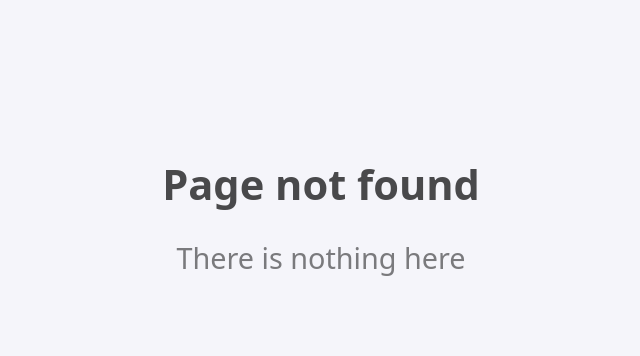
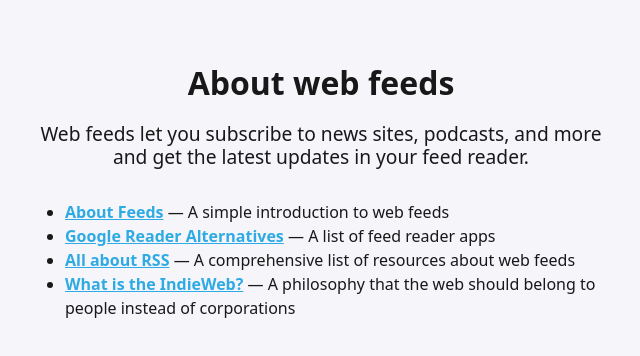
Before and after one commit to lostatc/indiefeed.link, a React (Create React App) app: page /info in a window 1280 px wide. Before the commit this address had no page. Shown: the top 356 px of the page, without its empty margins (319-959 px from the left). Built offline with nearby package versions, Linux system fonts and the light colour scheme.

Commit message:
Add page with resources about web feeds

```diff
--- a/src/App.tsx
+++ b/src/App.tsx
@@ -3,6 +3,7 @@
 import "./App.css";
 import { RouteErrorPage } from "./components/ErrorPage";
 import { HomePage } from "./components/HomePage";
+import { InfoPage } from "./components/InfoPage";
 import { SyndicationFeed } from "./components/SyndicationFeed";
 
 const setColorScheme = (isDark: boolean) => {
@@ -28,6 +29,11 @@
       element: <SyndicationFeed />,
       errorElement: <RouteErrorPage />,
     },
+    {
+      path: "/info/",
+      element: <InfoPage />,
+      errorElement: <RouteErrorPage />,
+    },
   ]);
 
   return (
--- a/src/components/Feed.css
+++ b/src/components/Feed.css
@@ -14,7 +14,7 @@
   color: var(--color-text-primary-dark);
 }
 
-.feed-url-block {
+.feed-details {
   text-align: center;
   margin-top: 2rem;
   display: flex;
@@ -22,11 +22,11 @@
   gap: var(--gap-small);
 }
 
-[data-scheme="light"] .feed-url-block {
+[data-scheme="light"] .feed-detail {
   color: var(--color-text-secondary);
 }
 
-[data-scheme="dark"] .feed-url-block {
+[data-scheme="dark"] .feed-details {
   color: var(--color-text-secondary-dark);
 }
 
--- a/src/components/Feed.tsx
+++ b/src/components/Feed.tsx
@@ -1,8 +1,9 @@
 import { FeedArticleData } from "./FeedArticle";
 import "./Feed.css";
 import { ReactElement, useCallback, useEffect, useRef, useState } from "react";
-import { BsClipboard, BsClipboardCheck } from "react-icons/bs";
+import { BsClipboard, BsClipboardCheck, BsInfoCircle } from "react-icons/bs";
 import { Tooltip } from "bootstrap";
+import { FeedInfoLink } from "./FeedInfoLink";
 
 export const Feed = ({
   title,
@@ -57,7 +58,7 @@
     <>
       <h1 className="feed-name">{title}</h1>
       {url && (
-        <section className="feed-url-block">
+        <section className="feed-details">
           <div>Copy this URL into your feed reader</div>
           <div className="feed-url">
             {url}
@@ -77,6 +78,7 @@
               </span>
             </button>
           </div>
+          <FeedInfoLink />
         </section>
       )}
       <section className="feed">{children}</section>
--- a/src/components/FeedArticle.css
+++ b/src/components/FeedArticle.css
@@ -1,5 +1,5 @@
 .FeedArticle {
-  max-width: 60rem;
+  max-width: var(--page-width-normal);
   width: 100%;
 }
 
@@ -48,7 +48,7 @@
 .article-title {
   margin: 0;
   font-weight: var(--font-weight-bold);
-  font-size: var(--font-size-title);
+  font-size: var(--font-size-article-title);
 }
 
 [data-scheme="light"] .article-title {
--- /dev/null
+++ b/src/components/FeedInfoLink.css
@@ -0,0 +1,15 @@
+.info-link {
+  display: flex;
+  gap: var(--gap-small);
+  justify-content: center;
+  align-items: center;
+  font-size: var(--font-size-regular);
+}
+
+[data-scheme="light"] .info-link {
+  color: var(--color-text-primary);
+}
+
+[data-scheme="dark"] .info-link {
+  color: var(--color-text-primary-dark);
+}
--- /dev/null
+++ b/src/components/FeedInfoLink.tsx
@@ -0,0 +1,11 @@
+import { BsInfoCircle } from "react-icons/bs";
+import "./FeedInfoLink.css";
+
+export const FeedInfoLink = () => {
+  return (
+    <div className="info-link">
+      <BsInfoCircle title="Info" />
+      <a href="/info/">Learn more about web feeds</a>
+    </div>
+  );
+};
--- a/src/components/HomePage.css
+++ b/src/components/HomePage.css
@@ -11,13 +11,13 @@
 }
 
 .title {
-  font-size: 2rem;
+  font-size: var(--font-size-page-title);
   font-weight: var(--font-weight-black);
   margin-bottom: 1.2rem;
 }
 
 .body {
-  font-size: 1.2rem;
+  font-size: var(--font-size-subtitle);
   font-weight: var(--font-weight-light);
 }
 
@@ -26,6 +26,6 @@
 }
 
 .input {
-  max-width: 38rem;
+  max-width: var(--page-width-small);
   margin: 2rem auto;
 }
--- a/src/components/HomePage.tsx
+++ b/src/components/HomePage.tsx
@@ -1,3 +1,4 @@
+import { FeedInfoLink } from "./FeedInfoLink";
 import { FeedUrlInput } from "./FeedUrlInput";
 import "./HomePage.css";
 
@@ -9,6 +10,7 @@
       <p className="body text">
         Link to this site to show visitors a preview of your site's RSS or Atom feed.
       </p>
+      <FeedInfoLink />
       <div className="input">
         <FeedUrlInput />
       </div>
--- /dev/null
+++ b/src/components/InfoPage.css
@@ -0,0 +1,33 @@
+.info {
+  padding: 4rem 2rem;
+  margin: auto;
+  display: flex;
+  flex-direction: column;
+  justify-content: center;
+  gap: var(--gap-large);
+  max-width: var(--page-width-small);
+}
+
+[data-scheme="light"] .info {
+  color: var(--color-text-primary);
+}
+
+[data-scheme="dark"] .info {
+  color: var(--color-text-primary-dark);
+}
+
+.title {
+  font-weight: var(--font-weight-black);
+  font-size: var(--font-size-page-title);
+  text-align: center;
+}
+
+.subtitle {
+  font-weight: var(--font-weight-light);
+  font-size: var(--font-size-subtitle);
+  text-align: center;
+}
+
+.resource-list > li > a {
+  font-weight: var(--font-weight-bold);
+}
--- /dev/null
+++ b/src/components/InfoPage.tsx
@@ -0,0 +1,33 @@
+import "./InfoPage.css";
+
+export const InfoPage = () => {
+  return (
+    <main className="info">
+      <div>
+        <h1 className="title">About web feeds</h1>
+        <h2 className="subtitle">
+          Web feeds let you subscribe to news sites, podcasts, and more and get the latest updates
+          in your feed reader.
+        </h2>
+      </div>
+      <ul className="resource-list">
+        <li>
+          <a href="https://aboutfeeds.com/">About Feeds</a> &mdash; A simple introduction to web
+          feeds
+        </li>
+        <li>
+          <a href="https://alternativeto.net/software/google-reader/">Google Reader Alternatives</a>{" "}
+          &mdash; A list of feed reader apps
+        </li>
+        <li>
+          <a href="https://github.com/AboutRSS/ALL-about-RSS">All about RSS</a> &mdash; A
+          comprehensive list of resources about web feeds
+        </li>
+        <li>
+          <a href="https://indieweb.org/">What is the IndieWeb?</a> &mdash; A philosophy that the
+          web should belong to people instead of corporations
+        </li>
+      </ul>
+    </main>
+  );
+};
--- a/src/index.css
+++ b/src/index.css
@@ -27,10 +27,16 @@
 
   --font-size-small: 0.8rem;
   --font-size-regular: 1rem;
-  --font-size-title: 1.3rem;
+  --font-size-page-title: 2rem;
+  --font-size-subtitle: 1.2rem;
+  --font-size-article-title: 1.3rem;
 
   --gap-small: 8px;
   --gap-medium: 16px;
+  --gap-large: 24px;
+
+  --page-width-small: 40rem;
+  --page-width-normal: 60rem;
 
   --card-color-bg: #fff;
   --card-color-bg-dark: #424242;
```
